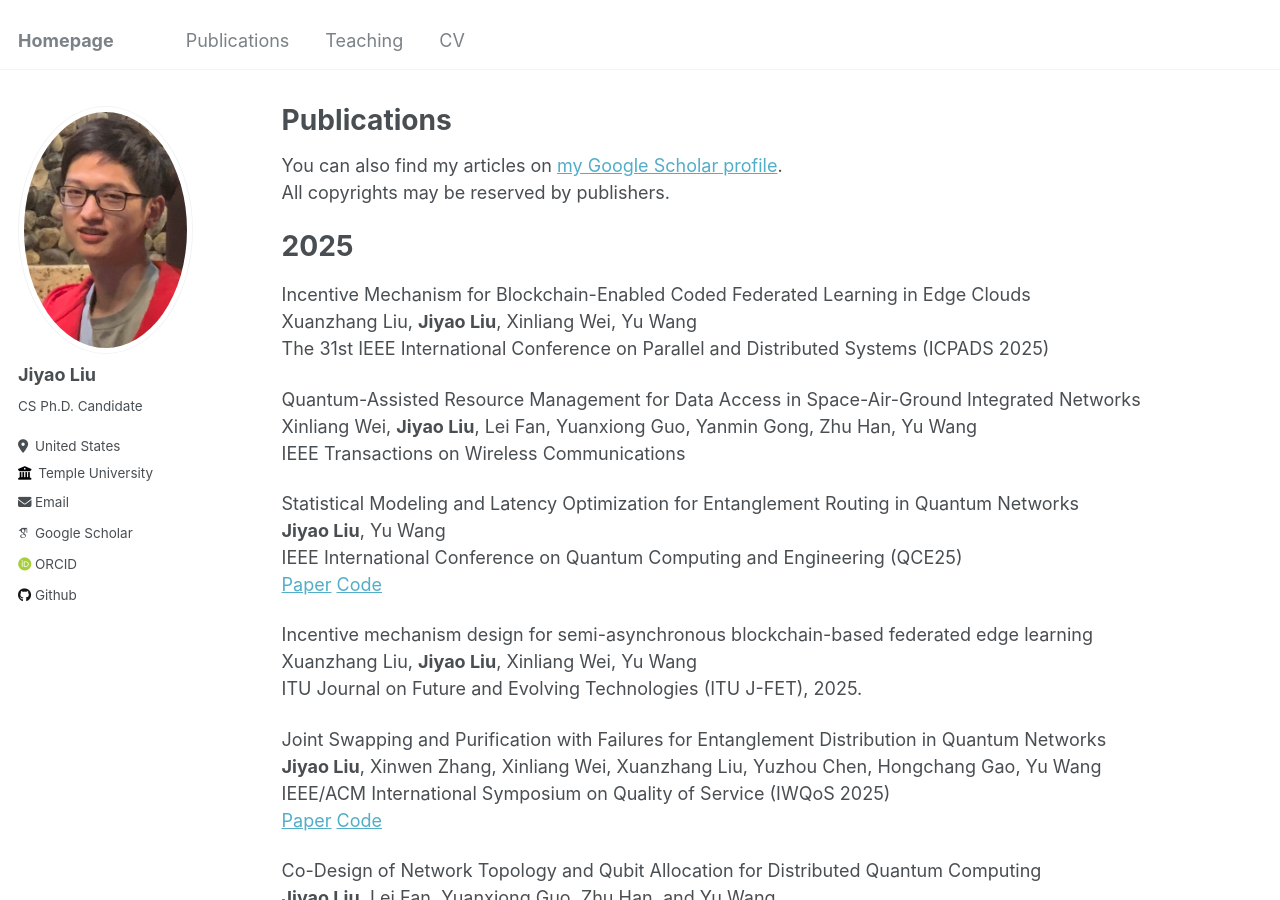
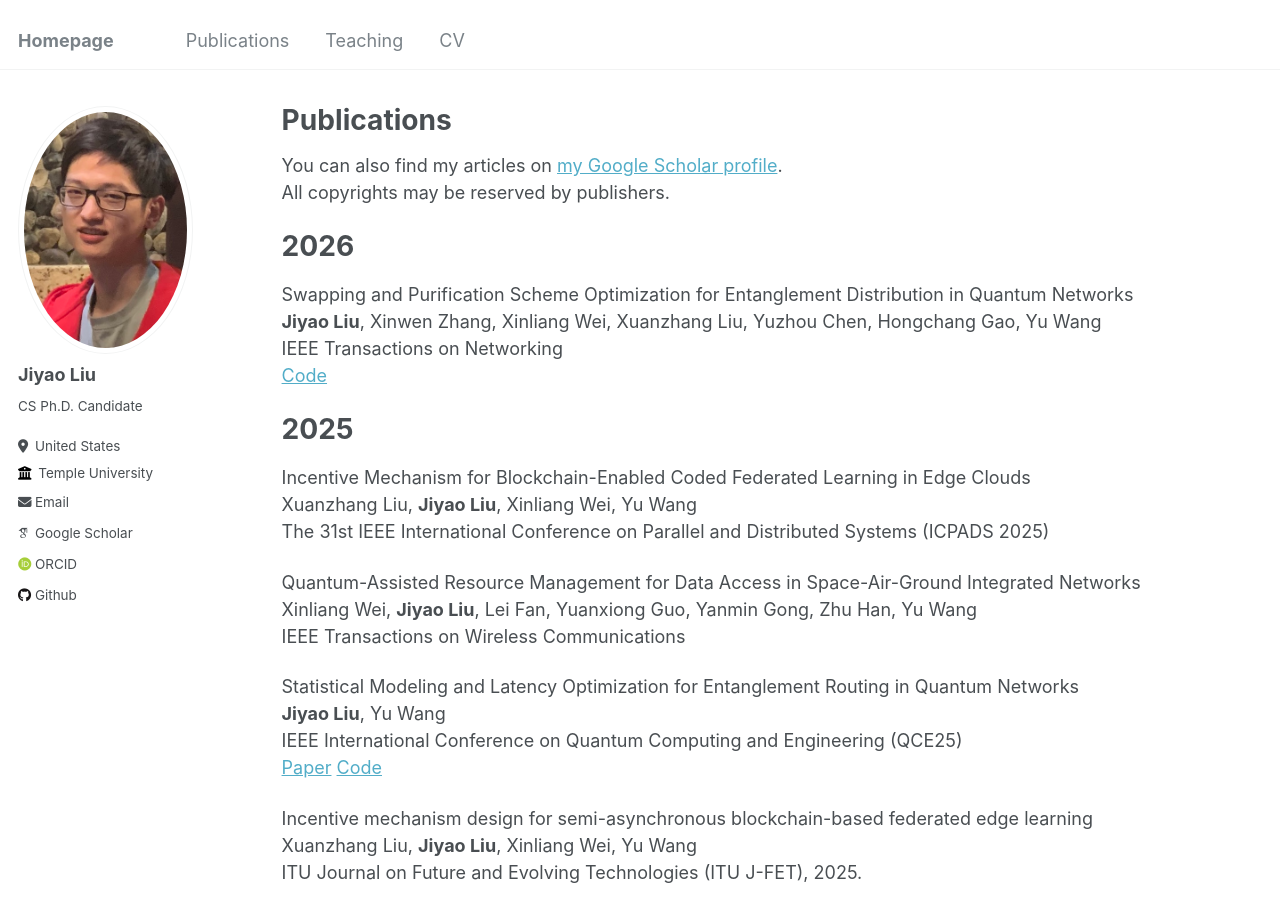
Before and after one commit to Jiyao17/jiyao17.github.io, a Jekyll site: the page built from _pages/publications.md, in a window 1280 px wide and 900 px high. Built offline with Jekyll 4.4.1, drawn with Linux system fonts in a browser that asks for light colours; some web fonts are replaced.

Commit message:
update osps

```diff
--- a/_pages/publications.md
+++ b/_pages/publications.md
@@ -27,6 +27,14 @@ All copyrights may be reserved by publishers.
 Incentive Mechanism Design in Blockchain-based Hierarchical Federated Learning over Edge Clouds
 Xuanzhang Liu, **Jiyao Liu**, Xinliang Wei, Yu Wang.
 IEEE Transactions on Network and Service Management (TNSM), under review.   -->
+
+# 2026
+
+Swapping and Purification Scheme Optimization for Entanglement Distribution in Quantum Networks
+**Jiyao Liu**, Xinwen Zhang, Xinliang Wei, Xuanzhang Liu, Yuzhou Chen, Hongchang Gao, Yu Wang
+IEEE Transactions on Networking
+[Code](https://github.com/Jiyao17/sptree){:target="_blank"}
+
 
 # 2025
 
```
Also changed, not shown: _pages/about.md (+1 -0 lines).
